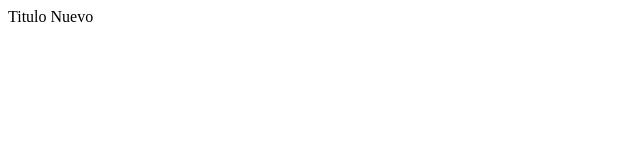
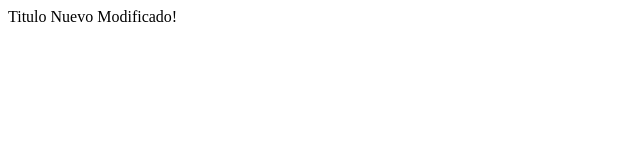
Before and after one commit to Nicko0099/HelloWorldGit, a plain HTML site: page index.html in a window 1280 px wide. Shown: the whole page, without its empty margins (0-640 px from the left). Drawn offline with Linux system fonts and the light colour scheme.

Commit message:
Se modifico index nuevamente

```diff
--- a/index.html
+++ b/index.html
@@ -7,6 +7,6 @@
     <title>Demo  Git</title>
 </head>
 <body>
-    <hi>Titulo Nuevo</hi>
+    <hi>Titulo Nuevo Modificado!</hi>
 </body>
 </html>
```
